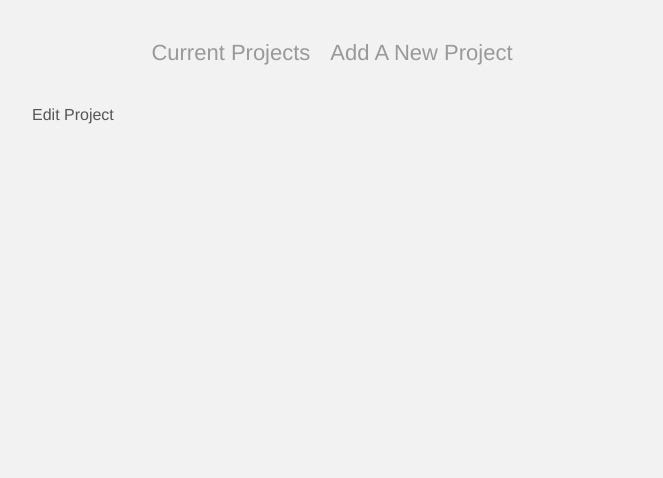
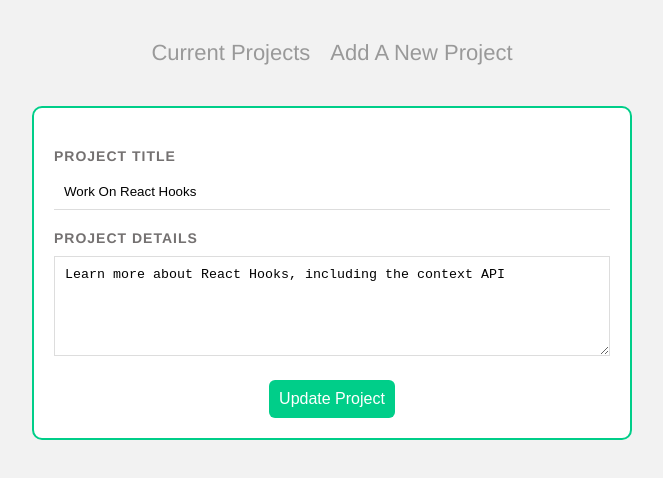
Before and after one commit to alexelmore/vue-project-planner, a Vue app in the folder project/: page /projects/1 in a window 1280 px wide. Shown: the top 478 px of the page, without its empty margins (308-971 px from the left). Built offline with nearby package versions, Linux system fonts and the light colour scheme; data requests are answered from the project's data file.

Commit message:
Setup and completion for editing a Project

```diff
--- a/project/data/db.json
+++ b/project/data/db.json
@@ -2,14 +2,14 @@
   "projects": [
     {
       "id": 1,
-      "title": "Work On React",
+      "title": "Work On React Hooks",
       "details": "Learn more about React Hooks, including the context API",
       "complete": false
     },
     {
       "id": 2,
-      "title": "Work On Vue",
-      "details": "Learn more about Vue CLI 3, including the composition API",
+      "title": "Work On Vue Composition API",
+      "details": "Learn more about Vue CLI 3, including the composition API. Complete all my Vue Udemy courses.",
       "complete": true
     },
     {
--- a/project/src/router/index.js
+++ b/project/src/router/index.js
@@ -18,6 +18,7 @@ const routes = [
     path: "/projects/:id",
     name: "EditProject",
     component: EditProject,
+    props: true,
   },
   // Not found 404 catch all
   {
--- a/project/src/views/AddProject.vue
+++ b/project/src/views/AddProject.vue
@@ -21,18 +21,19 @@ export default {
   methods: {
     // Function that handles form submission
     handleSubmit() {
-      // Setup for a POST fetch request, adding a new project to our json db
-      // Once a new project is successfully added, redirect user back to the home page
+      // Object that will be sent as the body for our POST Fetch Request
       let project = {
         title: this.title,
         details: this.details,
         complete: false,
       };
+      // Setup for a POST fetch request, adding a new project to our json db
       fetch(this.url, {
         method: "POST",
         headers: { "Content-Type": "application/json" },
         body: JSON.stringify(project),
       })
+        // Once a new project is successfully added, redirect user back to the home page
         .then(() => this.$router.push("/"))
         .catch((error) => console.log(error.message));
     },
--- a/project/src/views/EditProject.vue
+++ b/project/src/views/EditProject.vue
@@ -1,10 +1,49 @@
 <template>
-  <div>Edit Project</div>
+  <form @submit.prevent="handleUpdate">
+    <label>Project Title </label>
+    <input required type="text" v-model="title" />
+    <label>Project Details </label
+    ><textarea required v-model="details"></textarea>
+    <button>Update Project</button>
+  </form>
 </template>
 
 <script>
 export default {
   name: "EditProject",
+  props: ["id"],
+  data() {
+    return {
+      title: "",
+      details: "",
+      url: "http://localhost:3000/projects/" + this.id,
+    };
+  },
+  // Use the mounted hook to query our json db, using a fetch request that makes a GET request using a url that includes the project id
+  mounted() {
+    fetch(this.url)
+      .then((res) => {
+        return res.json();
+      })
+      .then((data) => {
+        this.title = data.title;
+        this.details = data.details;
+      });
+  },
+  methods: {
+    // Function that handles form submissions
+    handleUpdate() {
+      // Make a PATCH Fetch request to our json db with the updates
+      fetch(this.url, {
+        method: "PATCH",
+        headers: { "Content-Type": "application/json" },
+        body: JSON.stringify({ title: this.title, details: this.details }),
+      })
+        // Once a project is successfully edited, redirect user back to the home page
+        .then(() => this.$router.push("/"))
+        .catch((error) => console.log(error.message));
+    },
+  },
 };
 </script>
 
```
